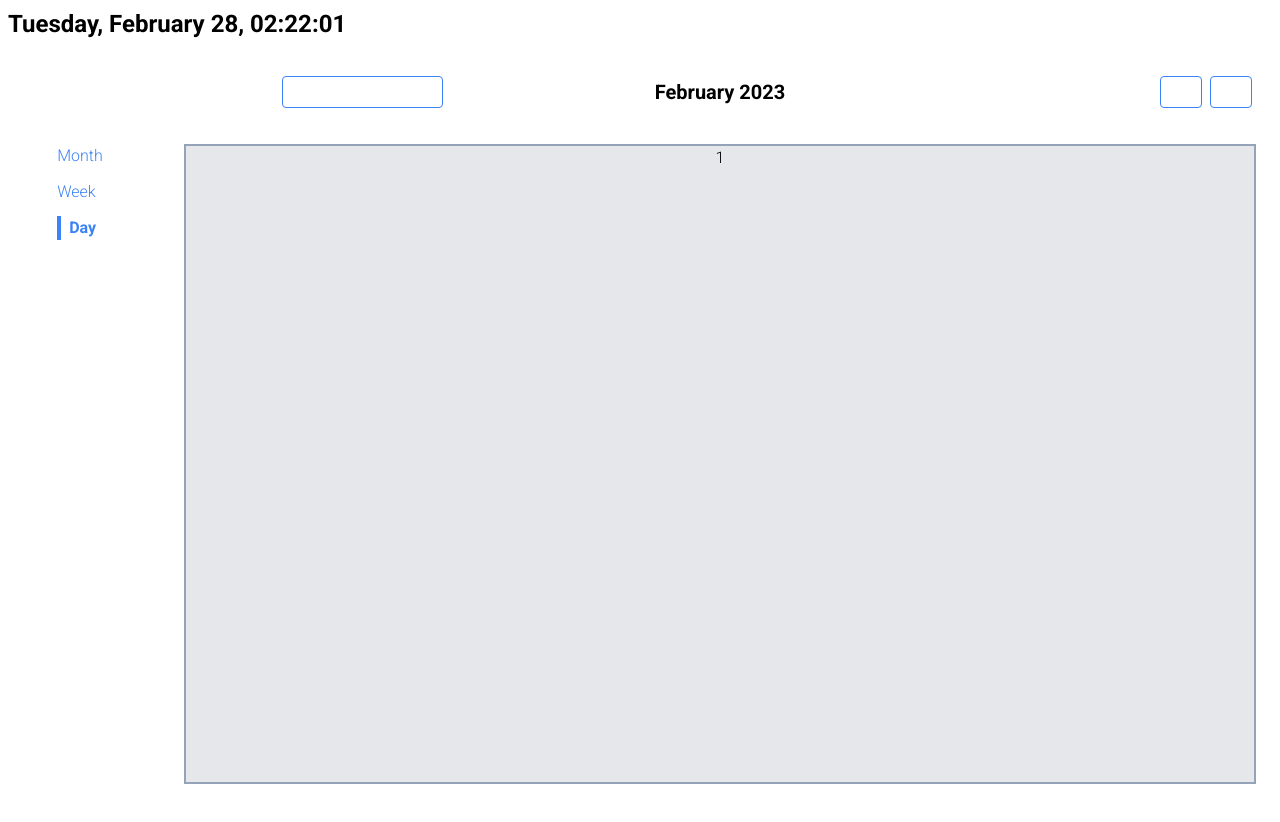
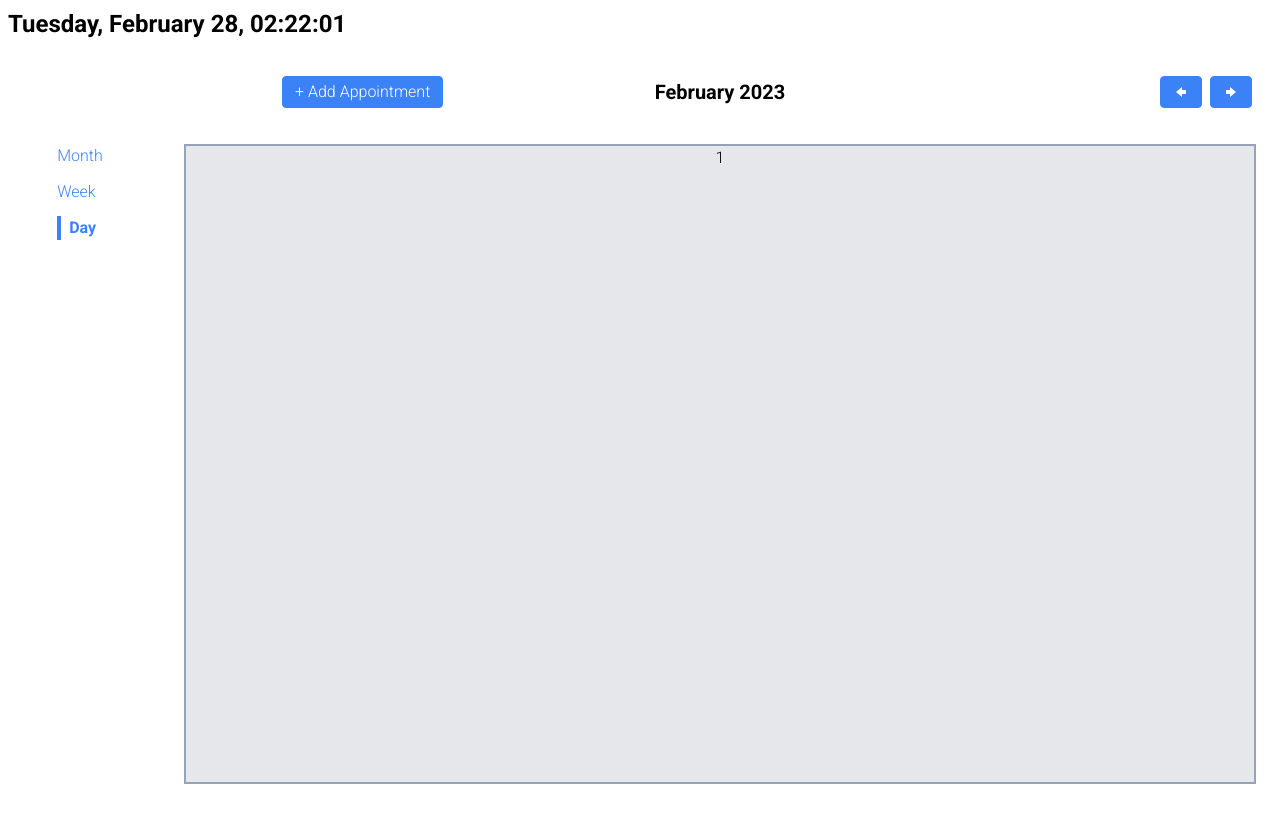
Before and after one commit to Pfirewire/react-calendar, a React (Create React App) app: page /day in a window 1280 px wide. Shown: the top 822 px of the page. Built offline with nearby package versions, Linux system fonts and the light colour scheme.

Commit message:
Extracted Month component logic from MonthPage

```diff
--- a/src/components/Day.js
+++ b/src/components/Day.js
@@ -30,7 +30,7 @@ function Day({ firstWeek, isSingleWeek, isSingleDay, date }) {
     )
 
     return(
-        <div className={(isSingleDay || isSingleWeek) && singleDayClasses}>
+        <div className={(isSingleDay || isSingleWeek) ? singleDayClasses : undefined }>
             {firstWeek && <div className='flex justify-center text-lg'>{prettyDate.dayString}</div>}
             <div className={classes}>
                 <div className='flex justify-center'>
--- a/src/components/Header.js
+++ b/src/components/Header.js
@@ -1,14 +1,27 @@
 import Button from "./Button";
 import {GoArrowLeft, GoArrowRight} from "react-icons/go";
-import { useSelector } from "react-redux";
+import {useDispatch, useSelector} from "react-redux";
+import {useAddAppointmentMutation} from "../store";
 
-function Header({ handleAdd, handlePrev, handleNext }) {
+function Header({ handlePrev, handleNext }) {
+    const dispatch = useDispatch();
+    const [addAppointment, results] = useAddAppointmentMutation();
     const dateAndTime = useSelector(state => state.selectedDateAndTime.dateAndTime);
+
+    const handleAddAppointment = () => {
+        const tempAppointment = {
+            title: 'Test Title',
+            date: 23,
+            duration: 60,
+            notes: 'These are some notes. They are a test',
+        };
+        addAppointment(tempAppointment);
+    };
 
     return (
         <div className='flex flex-row items-center mb-8'>
             <div className='flex-1 flex justify-center mr-auto'>
-                <Button outline primary className='text-black rounded m-1' onClick={handleAdd}>
+                <Button primary className='text-black rounded m-1' onClick={handleAddAppointment}>
                     + Add Appointment
                 </Button>
             </div>
@@ -16,10 +29,10 @@ function Header({ handleAdd, handlePrev, handleNext }) {
                 {`${dateAndTime.monthString} ${dateAndTime.year}`}
             </div>
             <div className='flex-1 flex flex-row justify-end ml-auto'>
-                <Button outline primary className='text-black rounded m-1' onClick={handlePrev}>
+                <Button primary className='text-black rounded m-1' onClick={handlePrev}>
                     <GoArrowLeft />
                 </Button>
-                <Button outline primary className='text-black rounded m-1' onClick={handleNext}>
+                <Button primary className='text-black rounded m-1' onClick={handleNext}>
                     <GoArrowRight />
                 </Button>
             </div>
--- a/src/components/Month.js
+++ b/src/components/Month.js
@@ -0,0 +1,31 @@
+import Week from "./Week";
+import {useSelector} from "react-redux";
+
+
+function Month() {
+    const dateAndTime = useSelector(state => state.selectedDateAndTime.dateAndTime);
+
+    const renderedWeeks = () => {
+        let tempDate = new Date(dateAndTime.year, dateAndTime.month, dateAndTime.day);
+        const currentMonth = tempDate.getMonth();
+        let content = [];
+        let monthWeek = 0;
+        content.push(<Week key={monthWeek} monthWeek={monthWeek+1} startDate={tempDate.setDate(tempDate.getDate() - tempDate.getDay())} />);
+        monthWeek++;
+        do {
+            content.push(<Week key={monthWeek} monthWeek={monthWeek+1} startDate={tempDate.setDate(tempDate.getDate() + 7)} />);
+            monthWeek++;
+        } while (tempDate.getMonth() === currentMonth)
+        content.pop();
+        return content;
+    };
+
+    return (
+        <div>
+            {renderedWeeks()}
+        </div>
+    )
+
+}
+
+export default Month;
--- a/src/components/pages/MonthPage.js
+++ b/src/components/pages/MonthPage.js
@@ -1,12 +1,10 @@
-import { useDispatch, useSelector } from "react-redux";
-import { incrementMonth, decrementMonth, useAddAppointmentMutation } from "../../store";
+import { useDispatch } from "react-redux";
+import { incrementMonth, decrementMonth } from "../../store";
 import Header from "../Header";
-import Week from "../Week";
+import Month from "../Month";
 
 function MonthPage() {
     const dispatch = useDispatch();
-    const [addAppointment, results] = useAddAppointmentMutation();
-    const dateAndTime = useSelector(state => state.selectedDateAndTime.dateAndTime);
 
     const handlePrevMonth = () => {
         dispatch(decrementMonth());
@@ -16,39 +14,10 @@ function MonthPage() {
         dispatch(incrementMonth());
     };
 
-    const handleAddAppointment = () => {
-        const tempAppointment = {
-            title: 'Test Title',
-            date: 23,
-            duration: 60,
-            notes: 'These are some notes. They are a test',
-        };
-        addAppointment(tempAppointment);
-    };
-
-    const renderedWeeks = () => {
-        let tempDate = new Date(dateAndTime.year, dateAndTime.month, dateAndTime.day);
-        const currentMonth = tempDate.getMonth();
-        let content = [];
-        let monthWeek = 0;
-        content.push(<Week key={monthWeek} monthWeek={monthWeek+1} startDate={tempDate.setDate(tempDate.getDate() - tempDate.getDay())} />);
-        monthWeek++;
-        do {
-            content.push(<Week key={monthWeek} monthWeek={monthWeek+1} startDate={tempDate.setDate(tempDate.getDate() + 7)} />);
-            monthWeek++;
-        } while (tempDate.getMonth() === currentMonth)
-        content.pop();
-        return content;
-    };
-
-    const content = renderedWeeks();
-
     return(
         <div className='flex flex-col'>
-            <Header handlePrev={handlePrevMonth} handleNext={handleNextMonth} handleAdd={handleAddAppointment} />
-            <div>
-                {content}
-            </div>
+            <Header handlePrev={handlePrevMonth} handleNext={handleNextMonth} />
+            <Month />
         </div>
     );
 }
```
